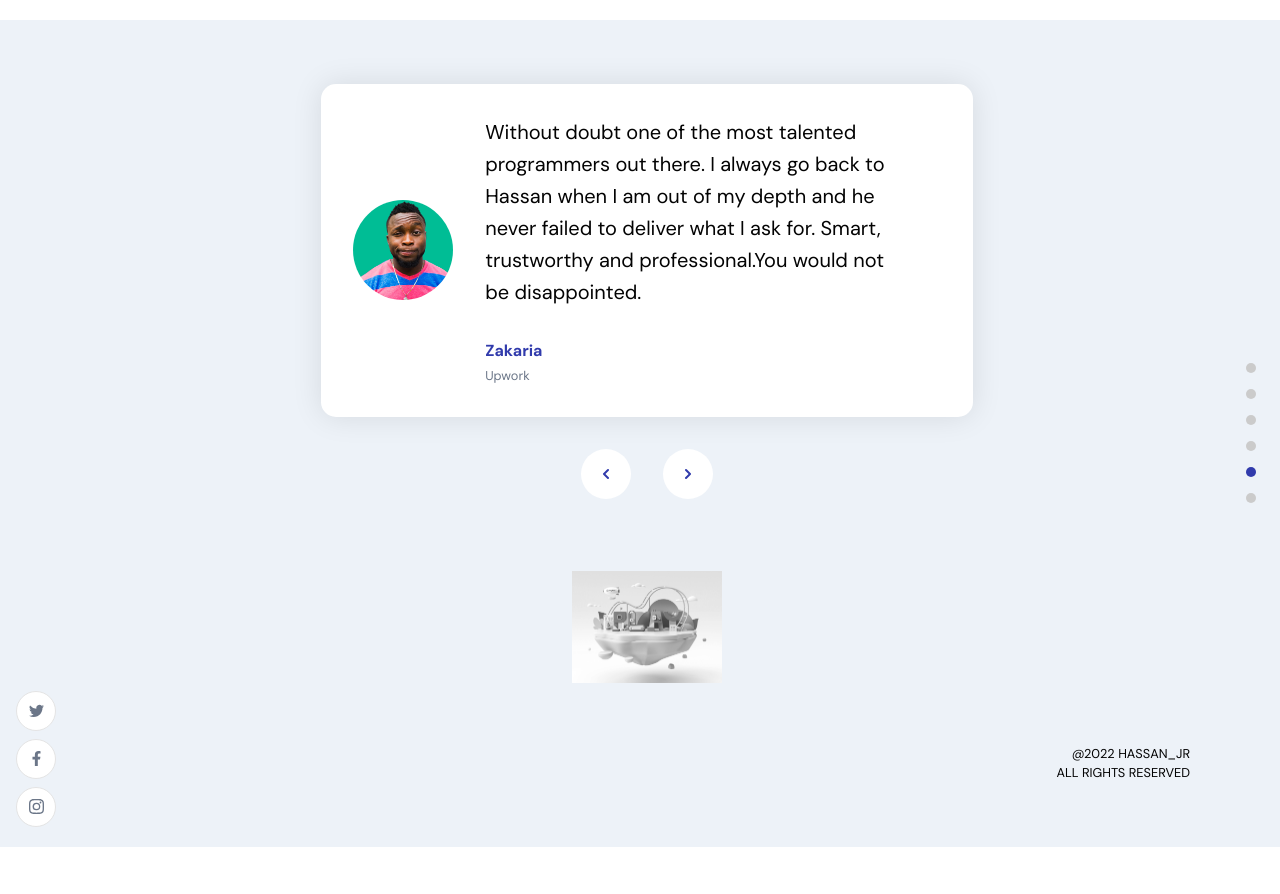
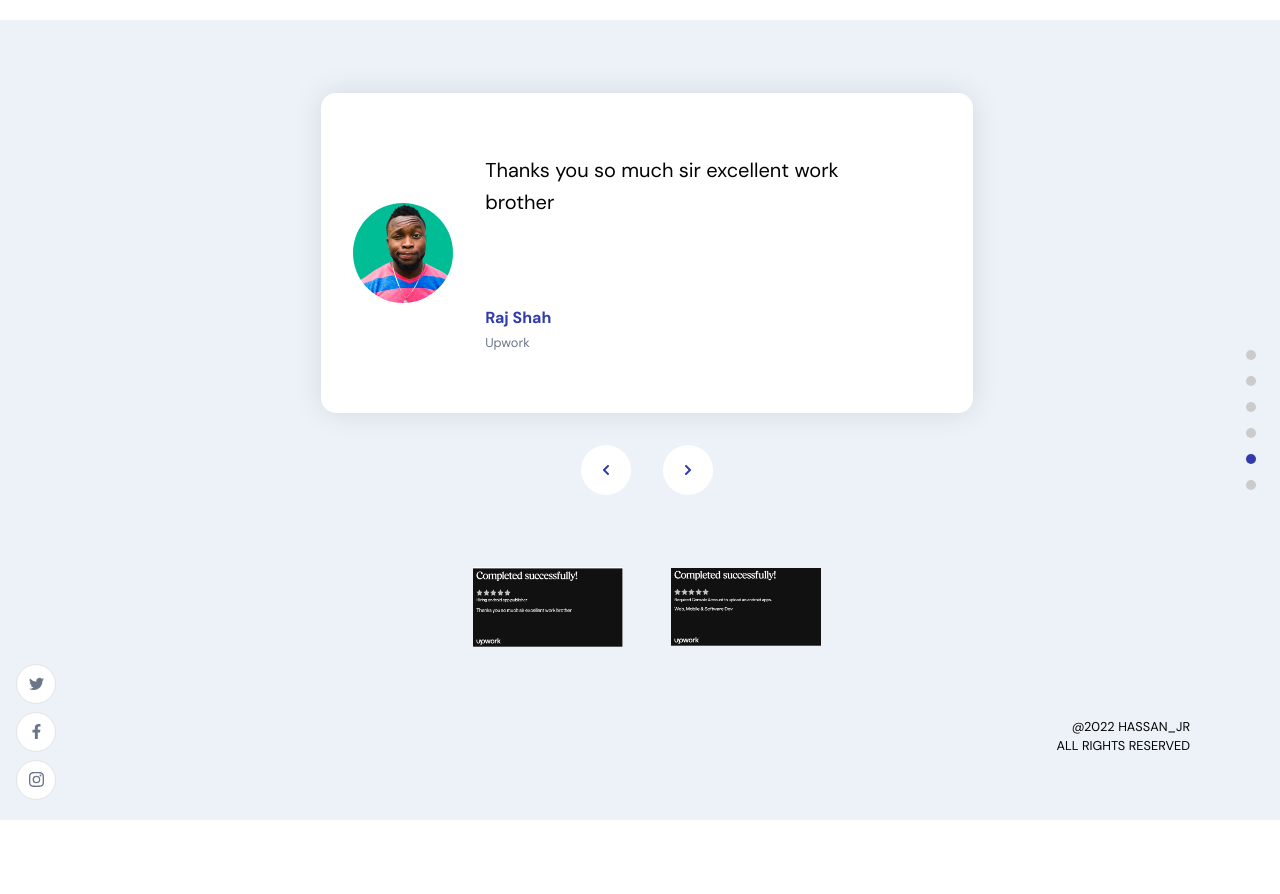
Before and after one commit to Hassan-jr/Portfolio-2, a React (Create React App) app: page / in a window 1280 px wide. Shown: the part 3592-4486 px from the top of the page. Built offline with nearby package versions, Linux system fonts and the light colour scheme.

Commit message:
brand added

```diff
--- a/src/constants/images.js
+++ b/src/constants/images.js
@@ -44,6 +44,8 @@ import dashboard1 from '../assets/dashboard1.png';
 import noma from '../assets/noma.png';
 import next from '../assets/next.png';
 import tailwind from '../assets/tailwind.png';
+import up1 from '../assets/up1.png';
+import up2 from '../assets/up2.png';
 
 
 export default {
@@ -88,5 +90,7 @@ export default {
   caske3,
   noma,
   tailwind,
-  next
+  next,
+  up1,
+  up2
 };
--- a/src/container/Data.js
+++ b/src/container/Data.js
@@ -92,8 +92,8 @@ const experiences = [
 const testimonials = [
   {
     imgurl: images.pro1,
-    name: 'Zakaria',
-    feedback: 'Without doubt one of the most talented programmers out there.  I always go back to Hassan when I am out of my depth and he never failed to deliver what I ask for.   Smart, trustworthy and professional.You would not be disappointed.',
+    name: 'Raj Shah',
+    feedback: 'Thanks you so much sir excellent work brother',
     company: 'Upwork',
   },
   {
@@ -113,7 +113,12 @@ const testimonials = [
 const brands = [
   {
     _id: 45,
-    imgUrl: images.about01,
+    imgUrl: images.up1,
+    name: 'Brand name',
+  },
+  {
+    _id: 46,
+    imgUrl: images.up2,
     name: 'Brand name',
   },
 ];
```
Also changed, not shown: src/assets/up1.png (added), src/assets/up2.png (added).
